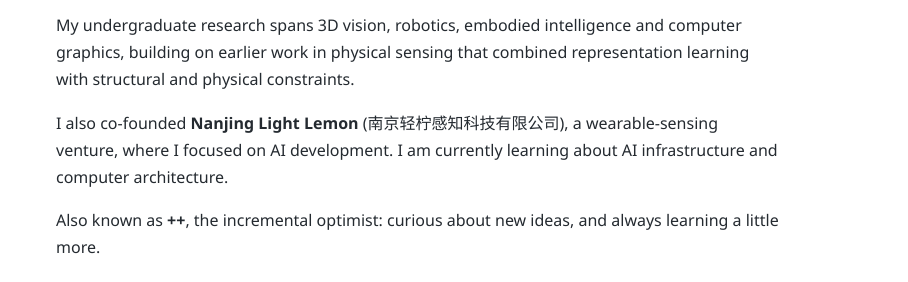
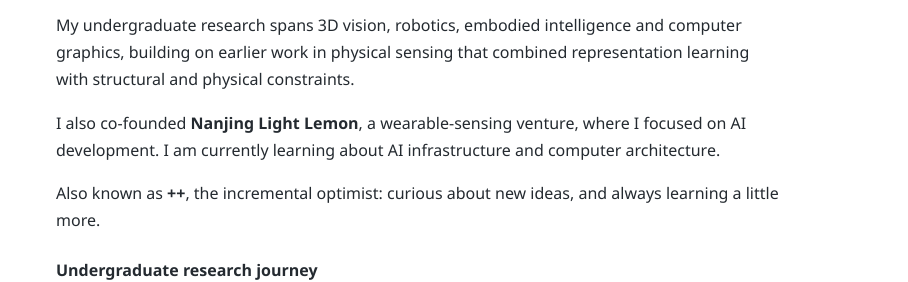
Before and after one commit to jiahaozheng406/jiahaozheng406.github.io, a plain HTML site: page index.html in a window 1280 px wide. Shown: the part 331-613 px from the top of the page, 372-1280 px from the left. Drawn offline with Linux system fonts and the light colour scheme.

Commit message:
Move Light Lemon Chinese name to project and tighten venture spacing

```diff
--- a/index.html
+++ b/index.html
@@ -50,7 +50,7 @@
         <p>I am an undergraduate in Internet of Things Engineering at <a href="https://www.njupt.edu.cn/">Nanjing University of Posts and Telecommunications (NJUPT)</a>. My work explores how learning-based systems can reconstruct, understand and interact with the 3D world.</p>
         <p>I was <strong>pre-admitted to the master's program in Artificial Intelligence</strong> at <strong>MAIS, CASIA</strong> through the exam-exempt recommendation track.</p>
         <p>My undergraduate research spans 3D vision, robotics, embodied intelligence and computer graphics, building on earlier work in physical sensing that combined representation learning with structural and physical constraints.</p>
-        <p>I also co-founded <strong>Nanjing Light Lemon</strong> (<span lang="zh-CN">南京轻柠感知科技有限公司</span>), a wearable-sensing venture, where I focused on AI development. I am currently learning about AI infrastructure and computer architecture.</p>
+        <p>I also co-founded <strong>Nanjing Light Lemon</strong>, a wearable-sensing venture, where I focused on AI development. I am currently learning about AI infrastructure and computer architecture.</p>
         <p>Also known as <strong>++</strong>, the incremental optimist: curious about new ideas, and always learning a little more.</p>
         <h3 class="subheading">Undergraduate research journey</h3>
         <ol class="journey">
```
